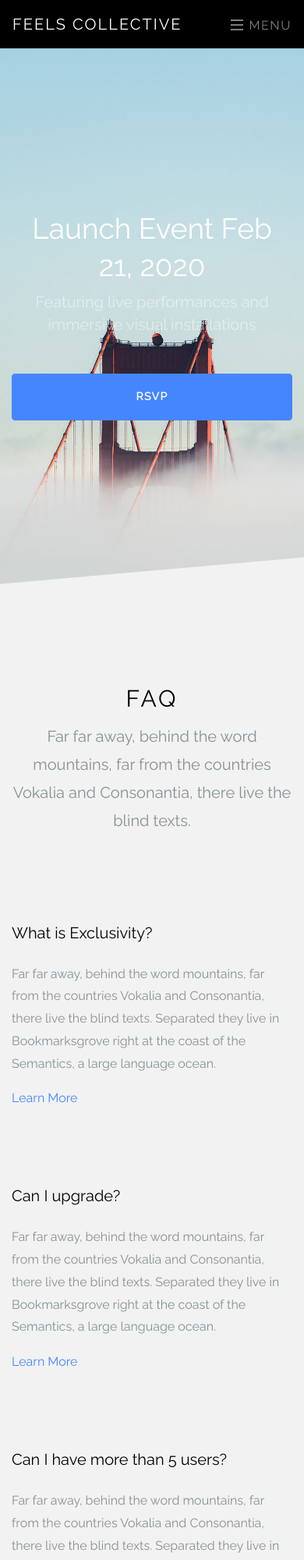
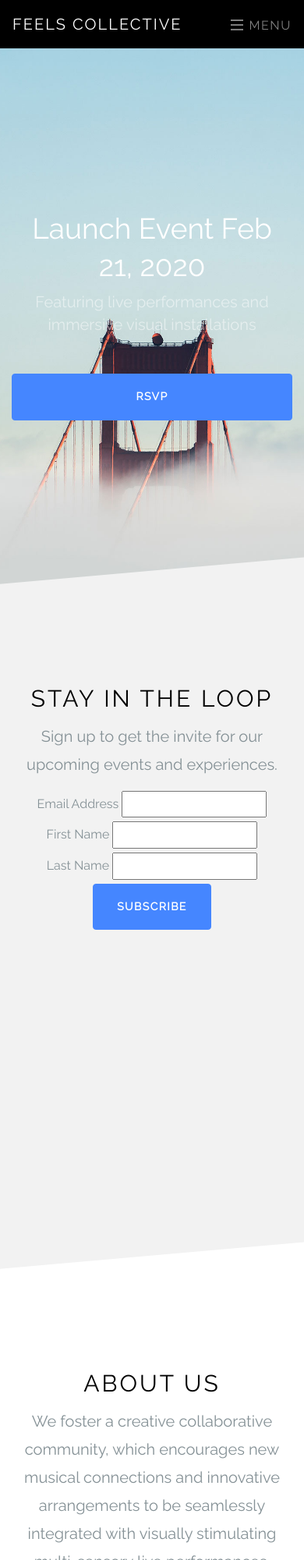
Before and after one commit to josh-jacobson/feelscollective, a plain HTML site: page index.html in a window 390 px wide. Shown: the top 2000 px of the page at 78% size. Drawn offline with Linux system fonts and the light colour scheme; some packages are replaced by stand-ins of ours; no server answers; files whose address does not match are found by name.

Commit message:
add mailchimp embed

```diff
--- a/index.html
+++ b/index.html
@@ -34,7 +34,6 @@
         <div class="collapse navbar-collapse" id="ftco-nav">
           <ul class="navbar-nav ml-auto">
             <li class="nav-item active"><a href="#section-home" class="nav-link">Home</a></li>
-            <li class="nav-item"><a href="#section-features" class="nav-link">Features</a></li>
             <li class="nav-item"><a href="#section-about" class="nav-link">About</a></li>
             <li class="nav-item"><a href="#section-contact" class="nav-link">Contact</a></li>
           </ul>
@@ -57,39 +56,47 @@
 
     <section class="ftco-section ftco-slant ftco-slant-light  bg-light ftco-slant ftco-slant-white" id="section-faq">
       <div class="container">
+
+
         <div class="row mb-5">
           <div class="col-md-12 text-center ftco-animate">
-            <h2 class="text-uppercase ftco-uppercase">FAQ</h2>
+            <h2 class="text-uppercase ftco-uppercase">Stay in the Loop</h2>
             <div class="row justify-content-center mb-5">
               <div class="col-md-7">
-                <p class="lead">Far far away, behind the word mountains, far from the countries Vokalia and Consonantia, there live the blind texts.</p>
+                <p class="lead">Sign up to get the invite for our upcoming events and experiences.</p>
+
+      <!-- Begin Mailchimp Signup Form -->
+      <div id="mc_embed_signup">
+      <form action="https://feelscollective.us4.list-manage.com/subscribe/post?u=cb4298e3b07fe0261565a53ae&amp;id=6028e3de87" method="post" id="mc-embedded-subscribe-form" name="mc-embedded-subscribe-form" class="validate" target="_blank" novalidate>
+          <div id="mc_embed_signup_scroll">
+      <div class="mc-field-group">
+        <label for="mce-EMAIL">Email Address</label>
+        <input type="email" value="" name="EMAIL" class="required email" id="mce-EMAIL">
+      </div>
+      <div class="mc-field-group">
+        <label for="mce-FNAME">First Name </label>
+        <input type="text" value="" name="FNAME" class="" id="mce-FNAME">
+      </div>
+      <div class="mc-field-group">
+        <label for="mce-LNAME">Last Name </label>
+        <input type="text" value="" name="LNAME" class="" id="mce-LNAME">
+      </div>
+        <div id="mce-responses" class="clear">
+          <div class="response" id="mce-error-response" style="display:none"></div>
+          <div class="response" id="mce-success-response" style="display:none"></div>
+        </div>    <!-- real people should not fill this in and expect good things - do not remove this or risk form bot signups-->
+          <div style="position: absolute; left: -5000px;" aria-hidden="true"><input type="text" name="b_cb4298e3b07fe0261565a53ae_6028e3de87" tabindex="-1" value=""></div>
+          <div class="clear"><input type="submit" value="Subscribe" name="subscribe" id="mc-embedded-subscribe" class="button btn btn-primary ftco-animate"></div>
+          </div>
+      </form>
+      </div>
+
+      <!--End mc_embed_signup-->
               </div>
             </div>
           </div>
         </div>
         <!-- END row -->
-        <div class="row">
-          <div class="col-md-6 mb-5 ftco-animate">
-            <h3 class="h5 mb-4">What is Exclusivity?</h3>
-            <p>Far far away, behind the word mountains, far from the countries Vokalia and Consonantia, there live the blind texts. Separated they live in Bookmarksgrove right at the coast of the Semantics, a large language ocean.</p>
-            <p class="mb-5"><a href="#">Learn More</a></p>
-          </div>
-          <div class="col-md-6 mb-5 ftco-animate">
-            <h3 class="h5 mb-4">Can I upgrade?</h3>
-            <p>Far far away, behind the word mountains, far from the countries Vokalia and Consonantia, there live the blind texts. Separated they live in Bookmarksgrove right at the coast of the Semantics, a large language ocean.</p>
-            <p class="mb-5"><a href="#">Learn More</a></p>
-          </div>
-          <div class="col-md-6 mb-5 ftco-animate">
-            <h3 class="h5 mb-4">Can I have more than 5 users?</h3>
-            <p>Far far away, behind the word mountains, far from the countries Vokalia and Consonantia, there live the blind texts. Separated they live in Bookmarksgrove right at the coast of the Semantics, a large language ocean.</p>
-            <p class="mb-5"><a href="#">Learn More</a></p>
-          </div>
-          <div class="col-md-6 mb-5 ftco-animate">
-            <h3 class="h5 mb-4">If I need support who do I contact?</h3>
-            <p>Far far away, behind the word mountains, far from the countries Vokalia and Consonantia, there live the blind texts. Separated they live in Bookmarksgrove right at the coast of the Semantics, a large language ocean.</p>
-            <p class="mb-5"><a href="#">Learn More</a></p>
-          </div>
-        </div>
       </div>
     </section>
 
@@ -101,34 +108,14 @@
             <h2 class="text-uppercase ftco-uppercase">About Us</h2>
             <div class="row justify-content-center mb-5">
               <div class="col-md-7">
-                <p class="lead">Far far away, behind the word mountains, far from the countries Vokalia and Consonantia, there live the blind texts. Feel free to send us an email to <a href="#">info@yourdomain.com</a></p>
+                <p class="lead">We foster a creative collaborative community, which encourages new musical connections and innovative arrangements to be seamlessly integrated with visually stimulating multi-sensory live performances.</p>
+                <p class="lead">Our inaugural event merges genres, styles, and visual media with exclusive performances to debut the world-premiere releases of several songs from numerous artists in our LA-based community.</p>
               </div>
             </div>
           </div>
         </div>
         <!-- END row -->
 
-
-        <div class="row no-gutters align-items-center ftco-animate">
-          <div class="col-md-6 mb-md-0 mb-5">
-            <img src="images/bg_3.jpg" alt="Free Template by Free-Template.co" class="img-fluid">
-          </div>
-          <div class="col-md-6 p-md-5">
-            <h3 class="h3 mb-4">Far far away, behind the word mountains</h3>
-            <p>Far far away, behind the word mountains, far from the countries Vokalia and Consonantia, there live the blind texts. Separated they live in Bookmarksgrove right at the coast of the Semantics, a large language ocean.</p>
-            <p class="mb-5"><a href="#">Learn More</a></p>
-          </div>
-        </div>
-        <div class="row no-gutters align-items-center ftco-animate">
-          <div class="col-md-6 order-md-3 mb-md-0 mb-5">
-            <img src="images/bg_1.jpg" alt="Free Template by Free-Template.co" class="img-fluid">
-          </div>
-          <div class="col-md-6 p-md-5 order-md-1">
-            <h3 class="h3 mb-4">Far from the countries Vokalia and Consonantia</h3>
-            <p>Far far away, behind the word mountains, far from the countries Vokalia and Consonantia, there live the blind texts. Separated they live in Bookmarksgrove right at the coast of the Semantics, a large language ocean.</p>
-            <p class="mb-5"><a href="#">Learn More</a></p>
-          </div>
-        </div>
 
       </div>
     </section>
@@ -239,9 +226,7 @@
           <div class="col-md-4">
             <div class="ftco-footer-widget mb-4">
               <ul class="ftco-footer-social list-unstyled float-md-right float-lft">
-                <li><a href="#"><span class="icon-twitter"></span></a></li>
-                <li><a href="#"><span class="icon-facebook"></span></a></li>
-                <li><a href="#"><span class="icon-instagram"></span></a></li>
+                <li><a href="https://www.instagram.com/feels.collective/"><span class="icon-instagram"></span></a></li>
               </ul>
             </div>
           </div>
```
